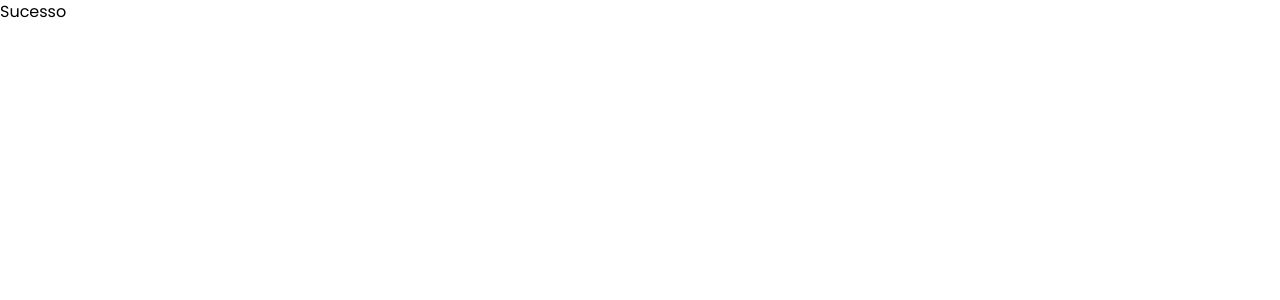
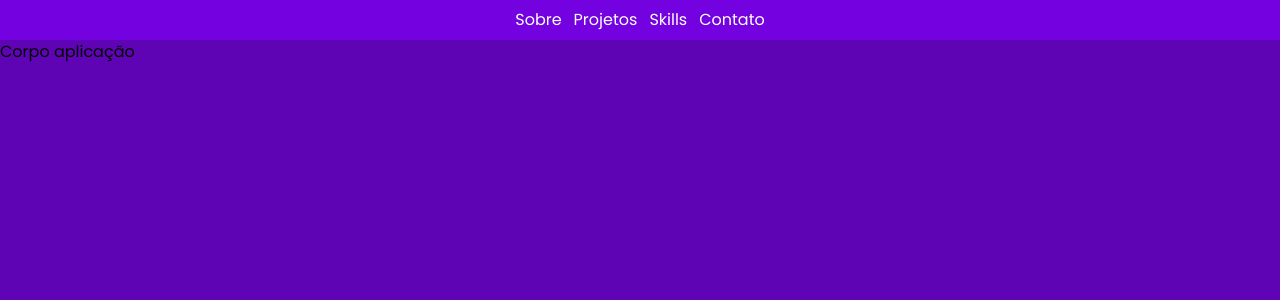
Before and after one commit to JoaoLeandroo/meu-portfolio, a Next.js app: page / in a window 1280 px wide. Shown: the top 300 px of the page. Built offline with nearby package versions, Linux system fonts and the light colour scheme.

Commit message:
feat: component Header estruturado

```diff
--- a/src/app/components/Header/page.jsx
+++ b/src/app/components/Header/page.jsx
@@ -0,0 +1,15 @@
+
+export default function Header() {
+    return(
+        <header className="max-w-[1920px] w-full h-10 bg-secundary-purple m-auto fixed top-0">
+            <nav className="w-full h-full">
+                <ul className="w-full h-full text-white flex items-center justify-center gap-3">
+                    <li>Sobre</li>
+                    <li>Projetos</li>
+                    <li>Skills</li>
+                    <li>Contato</li>
+                </ul>
+            </nav>
+        </header>
+    )
+}
--- a/src/app/layout.jsx
+++ b/src/app/layout.jsx
@@ -19,7 +19,7 @@ export const metadata = {
 export default function RootLayout({ children }) {
   return (
     <html lang="pt-BR">
-      <body className={poppins.className}>{children}</body>
+      <body className={`${poppins.className} bg-primary-purple`}>{children}</body>
     </html>
   )
 }
--- a/src/app/page.jsx
+++ b/src/app/page.jsx
@@ -1,11 +1,12 @@
-
+import Header from "./components/Header/page"
 
 export default function Home() {
   return(
     <>
-      <h2>
-        Sucesso
-      </h2>
+      <Header/>
+      <main className="mt-10">
+        Corpo aplicação
+      </main>
     </>
   )
 }
```
